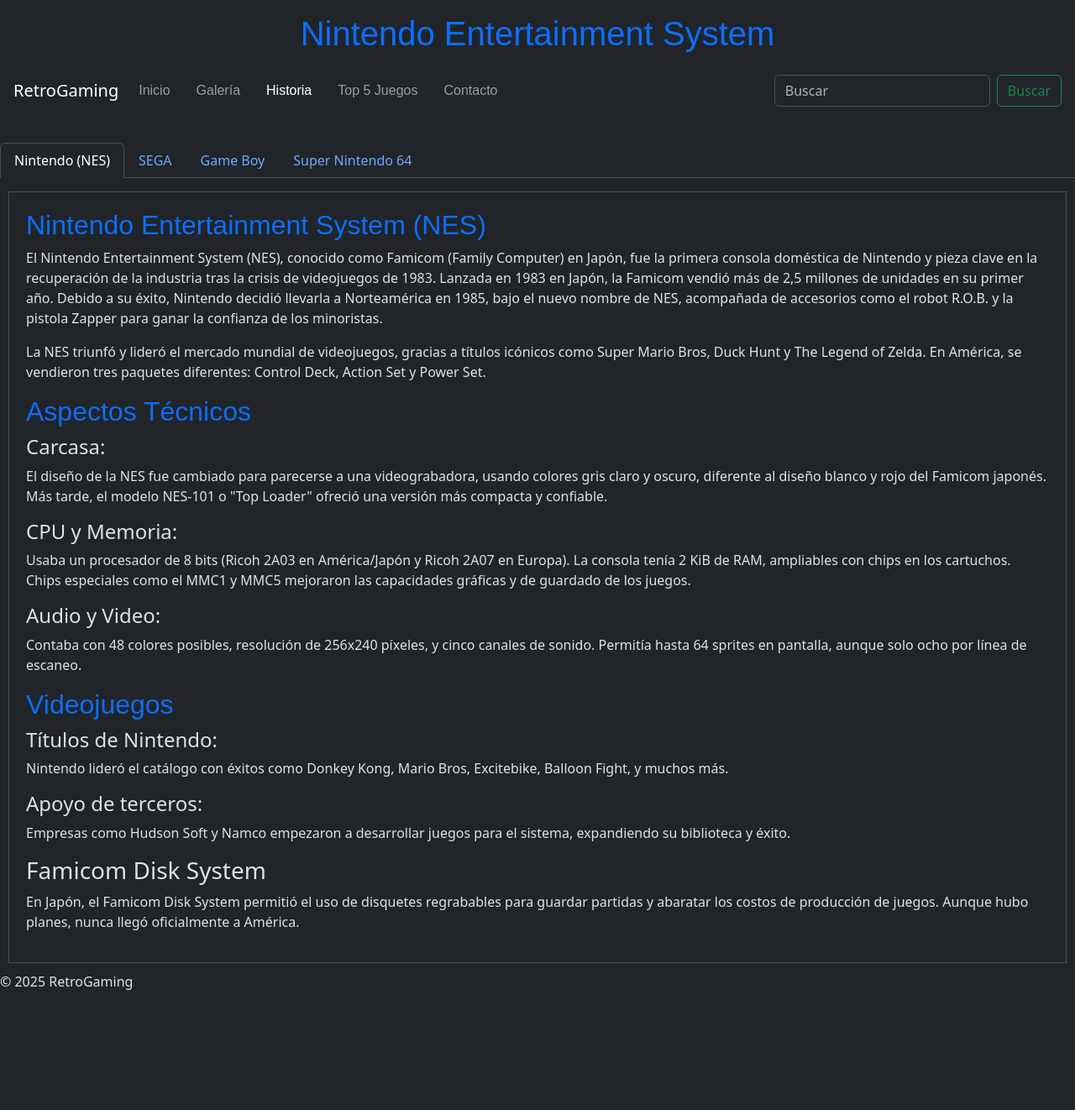
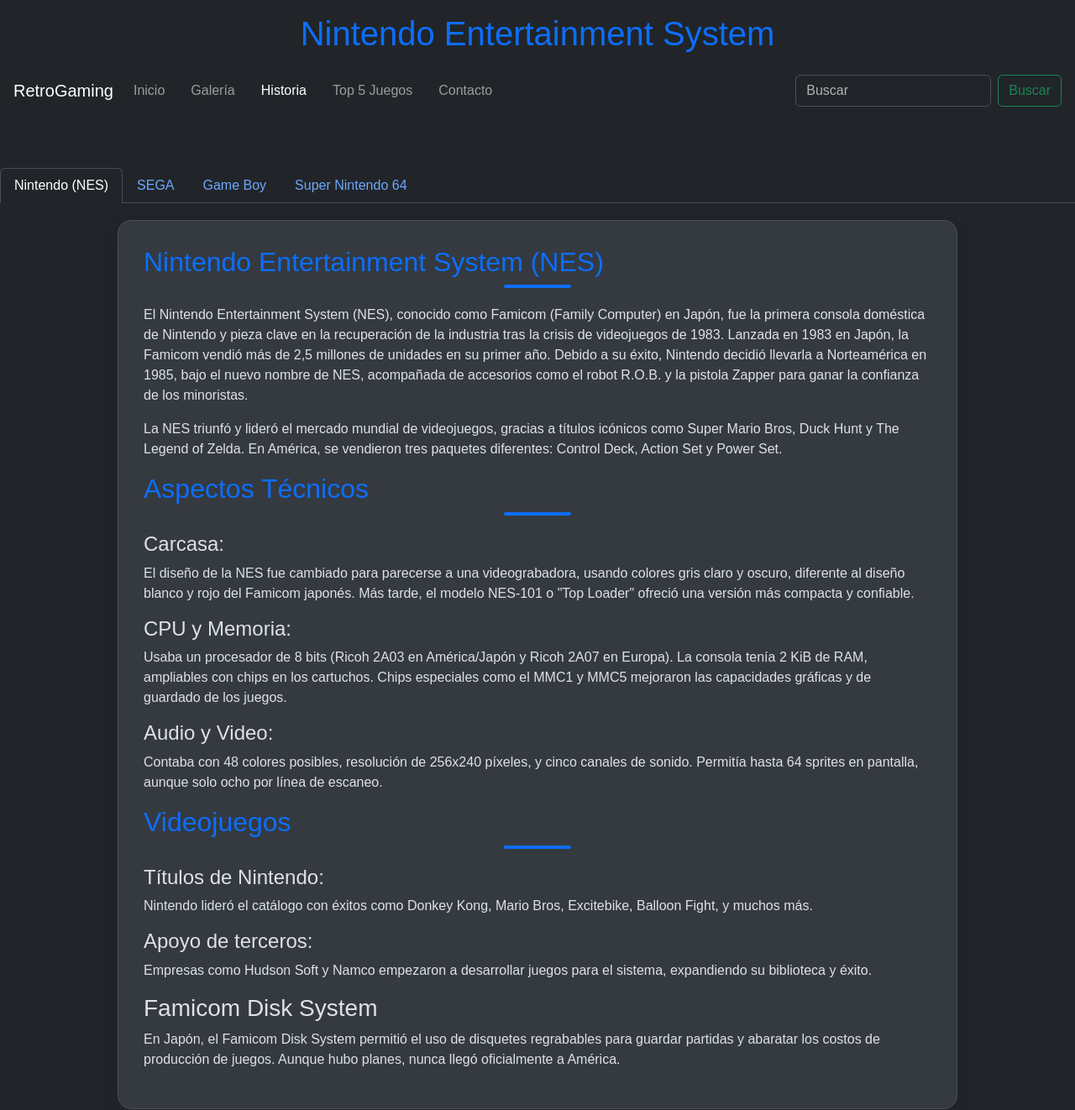
Before and after one commit to saucedocjuan/2Pre-Entrega, a plain HTML site: page Pages/nes.html in a window 1280 px wide. Shown: the top 1322 px of the page at 84% size. Before the commit the page ends 1197 px from the top, so only its background shows below. Drawn offline with nearby package versions, Linux system fonts and the light colour scheme; a web font is replaced by a local one.

Commit message:
Convertido CSS a SCSS y actualizado todos los HTML

```diff
--- a/Pages/nes.html
+++ b/Pages/nes.html
@@ -8,7 +8,7 @@
    <link href="https://cdn.jsdelivr.net/npm/bootstrap@5.3.6/dist/css/bootstrap.min.css" rel="stylesheet" integrity="sha384-4Q6Gf2aSP4eDXB8Miphtr37CMZZQ5oXLH2yaXMJ2w8e2ZtHTl7GptT4jmndRuHDT" crossorigin="anonymous">
   <link href="https://fonts.googleapis.com/css2?family=Bungee+Spice&display=swap" rel="stylesheet">
   <link href="https://fonts.googleapis.com/css2?family=Bungee+Tint&display=swap" rel="stylesheet">
-  <link rel="stylesheet" href="../css/stylo.css" />
+  <link rel="stylesheet" href="../css/gallery.css" />
 </head>
 <body>
 
--- a/css/history.css
+++ /dev/null
@@ -1,91 +0,0 @@
-/* Estilos generales */
-body {
-  font-family: Arial, sans-serif;
-  background-color: var(--bs-body-bg); /* Usar el fondo de Bootstrap */
-  margin: 0;
-  padding: 0;
-  transition: background-color 0.3s, color 0.3s;
-}
-
-/* Estilo del encabezado */
-header {
-  background-color: var(--bs-dark); /* Color oscuro según Bootstrap */
-  color: var(--bs-light); /* Texto claro según Bootstrap */
-  padding: 20px;
-  text-align: center;
-  transition: background-color 0.3s, color 0.3s;
-}
-
-/* Menú de navegación */
-nav ul {
-  list-style-type: none;
-  padding: 0;
-  font-family: 'Bungee Tint', sans-serif;
-}
-
-nav li {
-  display: inline;
-  margin-right: 15px;
-}
-
-section {
-  padding: 20px;
-  background-color: var(--bs-body-bg); /* Fondo de sección basado en Bootstrap */
-  margin: 10px;
-  border: 1px solid var(--bs-border-color); /* Color de borde según Bootstrap */
-  transition: background-color 0.3s, color 0.3s;
-}
-
-h1, h2 {
-  color: var(--bs-primary); /* Usar el color primario de Bootstrap */
-  font-family: 'Bungee Spice', sans-serif;
-}
-
-h1 {
-  font-family: 'Bungee Spice', sans-serif;
-}
-
-img, video, audio {
-  margin-top: 10px;
-  display: block;
-}
-
-.titulo-con-icono {
-  display: inline-flex;
-  align-items: center;
-  gap: 8px;
-}
-
-.titulo-con-icono img {
-  width: 24px;
-  height: auto;
-  position: relative;
-  top: -7px;
-}
-
-/* Estilos para el tema oscuro */
-body[data-bs-theme="dark"] {
-  background-color: var(--bs-dark); /* Fondo oscuro de Bootstrap */
-  color: var(--bs-light); /* Texto claro para el tema oscuro */
-}
-
-body[data-bs-theme="dark"] header {
-  background-color: var(--bs-dark);
-  color: var(--bs-light);
-}
-
-body[data-bs-theme="dark"] section {
-  background-color: var(--bs-dark); /* Fondo oscuro en las secciones */
-  color: var(--bs-light); /* Texto claro en el tema oscuro */
-  border: 1px solid var(--bs-border-color); /* Borde oscuro según Bootstrap */
-}
-
-body[data-bs-theme="dark"] h1,
-body[data-bs-theme="dark"] h2 {
-  color: var(--bs-info); /* Usamos un color brillante para los títulos en el tema oscuro */
-}
-
-/* Cambiar color de los iconos en tema oscuro */
-body[data-bs-theme="dark"] .titulo-con-icono img {
-  filter: brightness(0) invert(1); /* Cambiar el color de los iconos para el tema oscuro */
-}
--- a/css/stylo.css
+++ /dev/null
@@ -1,94 +0,0 @@
-body {
-  font-family: system-ui, -apple-system, "Segoe UI", Roboto, "Helvetica Neue";
-  background-color: var(--bs-body-bg); /* Usar el fondo de Bootstrap */
-  margin: 0;
-  padding: 0;
-  transition: background-color 0.3s, color 0.3s;
-}
-
-/* Estilo del encabezado */
-header {
-  background-color: var(--bs-dark); /* Color oscuro según Bootstrap */
-  color: var(--bs-light); /* Texto claro según Bootstrap */
-  padding: 20px;
-  text-align: center;
-  transition: background-color 0.3s, color 0.3s;
-}
-
-/* Menú de navegación */
-nav ul {
-  list-style-type: none;
-  padding: 0;
-  font-family: 'Bungee Tint', sans-serif;
-}
-
-nav li {
-  display: inline;
-  margin-right: 15px;
-}
-
-section {
-  padding: 20px;
-  background-color: var(--bs-body-bg); /* Fondo de sección basado en Bootstrap */
-  margin: 10px;
-  border: 1px solid var(--bs-border-color); /* Color de borde según Bootstrap */
-  transition: background-color 0.3s, color 0.3s;
-}
-
-h1, h2 {
-  color: var(--bs-primary); /* Usar el color primario de Bootstrap */
-  font-family: 'Bungee Spice', sans-serif;
-}
-
-h1 {
-  font-family: 'Bungee Spice', sans-serif;
-}
-
-img, video, audio {
-  margin-top: 10px;
-  display: block;
-}
-
-.titulo-con-icono {
-  display: inline-flex;
-  align-items: center;
-  gap: 8px;
-}
-
-.titulo-con-icono img {
-  width: 24px;
-  height: auto;
-  position: relative;
-  top: -7px;
-}
-
-/* Estilos para el tema oscuro */
-body[data-bs-theme="dark"] {
-  background-color: var(--bs-dark); /* Fondo oscuro de Bootstrap */
-  color: var(--bs-light); /* Texto claro para el tema oscuro */
-}
-
-body[data-bs-theme="dark"] header {
-  background-color: var(--bs-dark);
-  color: var(--bs-light);
-
-}
-
-body[data-bs-theme="dark"] section {
-  background-color: var(--bs-dark); /* Fondo oscuro en las secciones */
-  color: var(--bs-light); /* Texto claro en el tema oscuro */
-  border: 1px solid var(--bs-border-color); /* Borde oscuro según Bootstrap */
-}
-
-body[data-bs-theme="dark"] h1,
-body[data-bs-theme="dark"] h2 {
-  color: var(--bs-info); /* Usamos un color brillante para los títulos en el tema oscuro */
-}
-
-/* Cambiar color de los iconos en tema oscuro */
-body[data-bs-theme="dark"] .titulo-con-icono img {
-  filter: brightness(0) invert(1); /* Cambiar el color de los iconos para el tema oscuro */
-}
-main {
-  margin-top: 170px; /* Ajusta este valor según el tamaño de tu header */
-}
--- /dev/null
+++ b/sass/gallery.scss
@@ -0,0 +1,165 @@
+// Variables de Bootstrap (ya están definidas si usas Bootstrap con Sass)
+$body-bg: var(--bs-body-bg);
+$body-color: var(--bs-body-color);
+$primary: var(--bs-primary);
+$dark: var(--bs-dark);
+$light: var(--bs-light);
+$border-color: var(--bs-border-color);
+$secondary-bg: var(--bs-secondary-bg);
+
+// Fuente general y fondo
+body {
+  font-family: Arial, sans-serif;
+  background-color: $body-bg;
+  color: $body-color;
+  margin: 0;
+  padding: 0;
+}
+
+// Encabezado
+header {
+  background-color: $dark;
+  color: $light;
+  padding: 20px;
+  text-align: center;
+}
+
+// Menú de navegación
+nav {
+  ul {
+    list-style-type: none;
+    padding: 0;
+    font-family: 'Bungee Tint', sans-serif;
+  }
+
+  li {
+    display: inline;
+    margin-right: 15px;
+  }
+
+  a {
+    color: $light;
+    text-decoration: none;
+  }
+}
+
+// Estilo del contenido general
+section {
+  padding: 20px;
+  background-color: $body-bg;
+  margin: 10px;
+  border: 1px solid $border-color;
+  color: $body-color;
+}
+
+// Títulos
+h1, h2 {
+  color: $primary;
+  font-family: 'Bungee Spice', sans-serif;
+}
+
+// Pie de página
+footer {
+  background-color: $dark;
+  color: $light;
+  text-align: center;
+  padding: 15px;
+  margin-top: 30px;
+}
+
+// Galería de consolas
+.galeria-item {
+  text-align: center;
+  margin-bottom: 30px;
+
+  img {
+    width: 300px;
+    height: auto;
+    border-radius: 10px;
+    box-shadow: 0 4px 10px rgba(0, 0, 0, 0.1);
+    margin-top: 10px;
+    transition: transform 0.3s ease;
+
+    &:hover {
+      transform: scale(1.05);
+    }
+  }
+}
+
+// Main y secciones de consola
+main {
+  margin-top: 200px;
+
+  section {
+    background-color: $secondary-bg;
+    border-radius: 16px;
+    padding: 30px;
+    margin: 20px auto;
+    max-width: 1000px;
+    box-shadow: 0 6px 20px rgba(0, 0, 0, 0.1);
+    transition: transform 0.3s ease;
+
+    &:hover {
+      transform: scale(1.01);
+    }
+
+    &:nth-of-type(even) {
+      background-color: rgba(255, 255, 255, 0.05);
+    }
+
+    h2 {
+      position: relative;
+      margin-bottom: 20px;
+
+      &::after {
+        content: "";
+        display: block;
+        width: 80px;
+        height: 4px;
+        background-color: $primary;
+        margin-top: 8px;
+        border-radius: 2px;
+        margin-left: auto;
+        margin-right: auto;
+      }
+    }
+  }
+}
+
+// Galería general
+.gallery-grid {
+  img {
+    width: 100%;
+    height: auto;
+    border-radius: 10px;
+    box-shadow: 0 4px 10px rgba(0, 0, 0, 0.1);
+    transition: transform 0.3s ease;
+    object-fit: cover;
+
+    &:hover {
+      transform: scale(1.05);
+    }
+  }
+}
+
+// Galería secundaria
+.galeria-item2 {
+  display: grid;
+  grid-template-columns: repeat(auto-fit, minmax(160px, 1fr));
+  gap: 15px;
+  margin-top: 20px;
+  justify-items: center;
+
+  img {
+    width: 100%;
+    max-width: 180px;
+    height: auto;
+    border-radius: 10px;
+    box-shadow: 0 4px 10px rgba(0, 0, 0, 0.1);
+    transition: transform 0.3s ease;
+
+    &:hover {
+      transform: scale(1.05);
+    }
+  }
+}
```
Also changed, not shown: Pages/contact.html (+1 -1 lines), Pages/gameboy.html (+1 -1 lines), Pages/genesis.html (+1 -1 lines), Pages/history.html (+1 -1 lines), Pages/index.html (+1 -1 lines), Pages/snes.html (+1 -1 lines).
